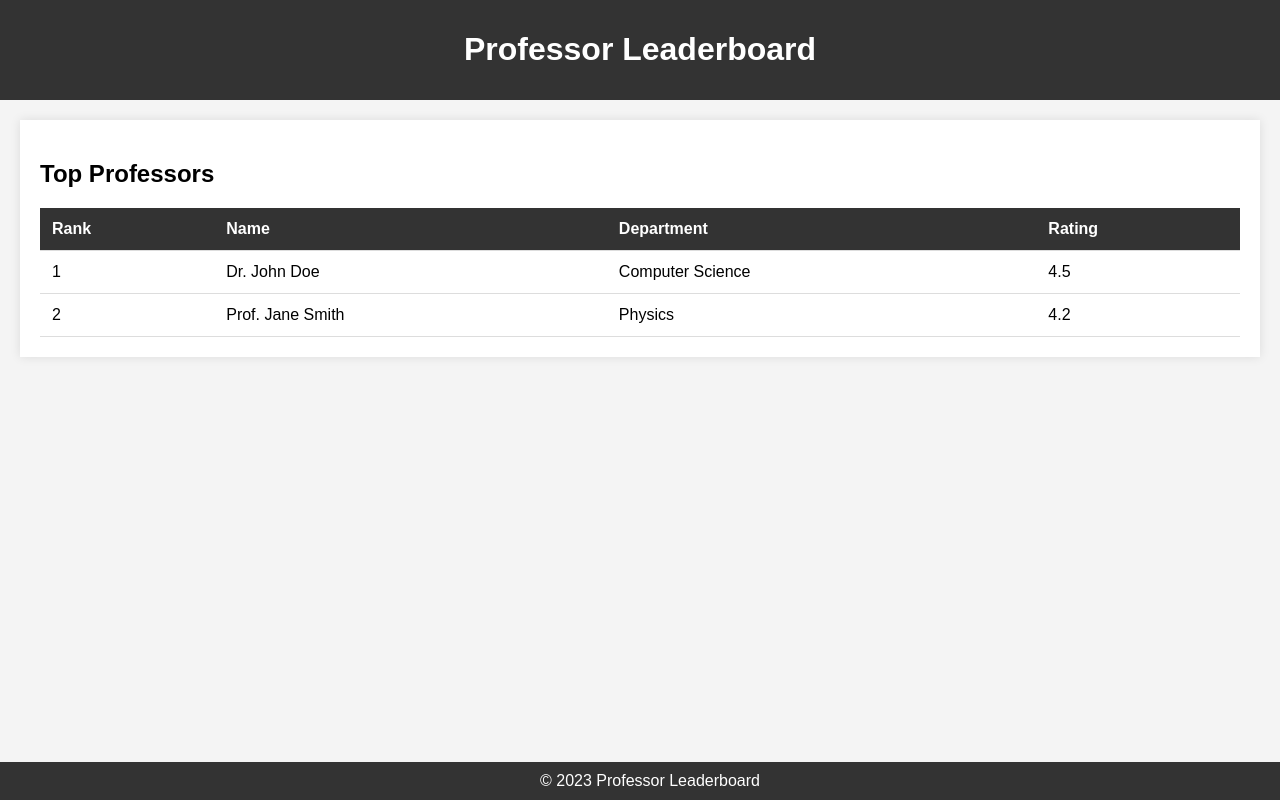
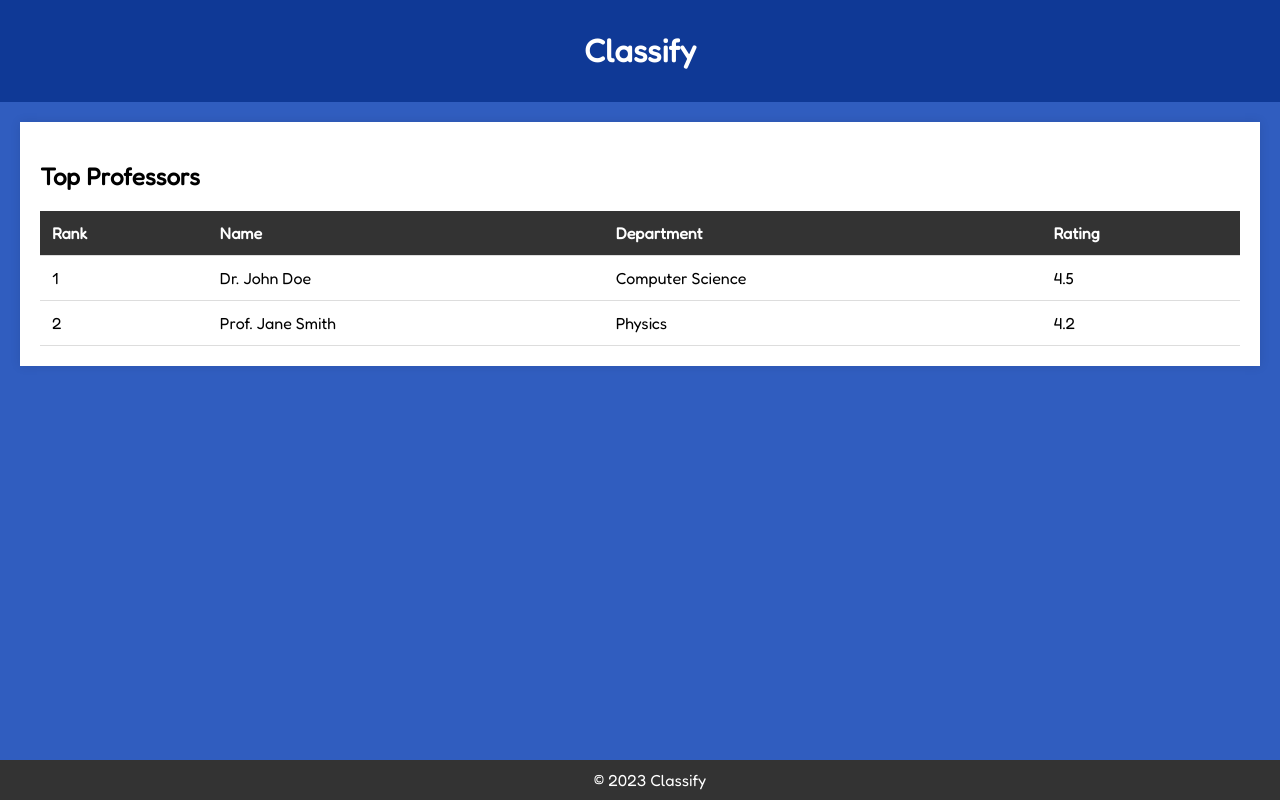
Before and after one commit to GerardoSoriano/classify, a website: page classify-webpage/index.html in a window 1280 px wide. Drawn offline with Linux system fonts and the light colour scheme.

Commit message:
Updated color scheme and font

```diff
--- a/classify-webpage/index.html
+++ b/classify-webpage/index.html
@@ -1,19 +1,22 @@
 <!DOCTYPE html>
 <html lang="en">
 <head>
+    <link rel="preconnect" href="https://fonts.googleapis.com">
+    <link rel="preconnect" href="https://fonts.gstatic.com" crossorigin>
+    <link href="https://fonts.googleapis.com/css2?family=Fredoka&family=Roboto:wght@500&display=swap" rel="stylesheet">
   <meta charset="UTF-8">
   <meta name="viewport" content="width=device-width, initial-scale=1.0">
-  <title>Professor Leaderboard</title>
+  <title>Classify</title>
   <style>
     body {
-      font-family: Arial, sans-serif;
+      font-family: 'Fredoka', sans-serif;
       margin: 0;
       padding: 0;
-      background-color: #f4f4f4;
+      background-color: #305dbf;
     }
 
     header {
-      background-color: #333;
+      background-color: #0f3996;
       color: white;
       padding: 10px;
       text-align: center;
@@ -63,7 +66,7 @@
 <body>
 
   <header>
-    <h1>Professor Leaderboard</h1>
+    <h1>Classify</h1>
   </header>
 
   <main>
@@ -98,7 +101,7 @@
   </main>
 
   <footer>
-    &copy; 2023 Professor Leaderboard
+    &copy; 2023 Classify
   </footer>
 
 </body>
```
